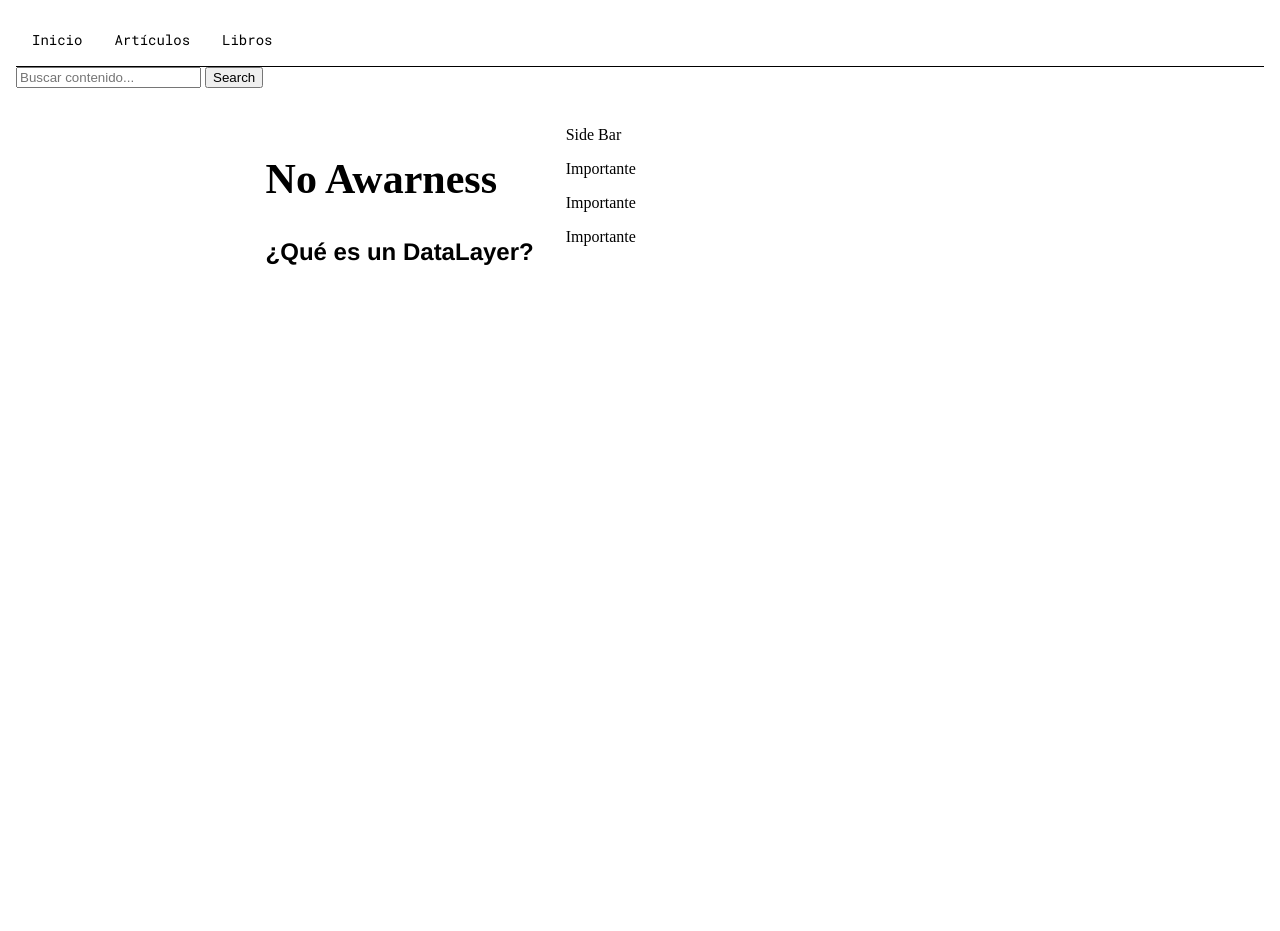
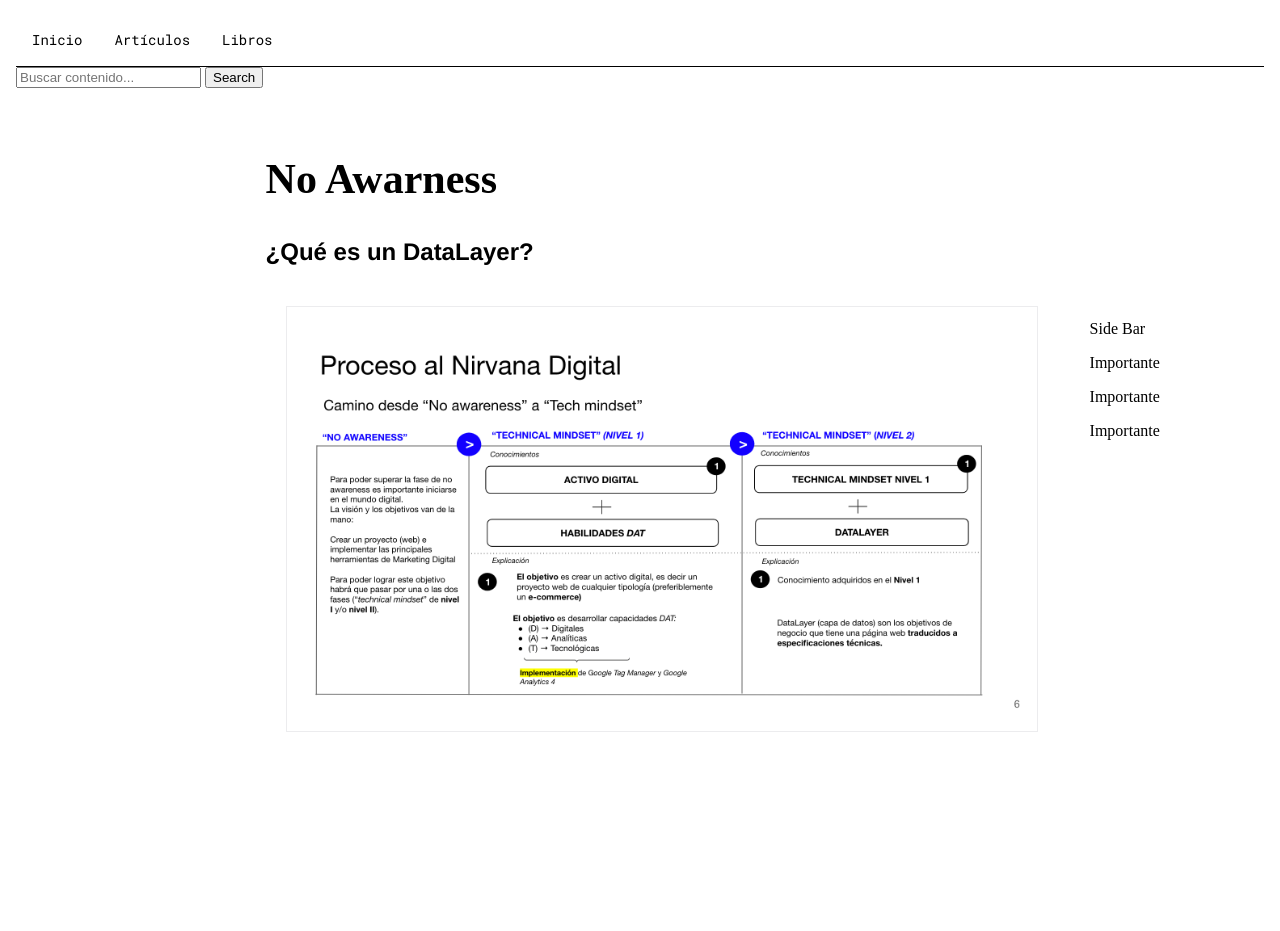
Before and after one commit to ManuData/blog_penv, a Django app: template mysite/blog/templates/blog/article.html in a window 1280 px wide. Shown: the top 931 px of the page. Run offline with Django 4.2, Linux system fonts and the light colour scheme; the template is opened without the code that fills it, so the values that code supplies are empty.

Commit message:
Save before adding image in the Model

```diff
--- a/mysite/blog/static/blog/article.css
+++ b/mysite/blog/static/blog/article.css
@@ -8,6 +8,34 @@ html{
 
 }
 
+.blog-container{
+    display:flex;
+    justify-content: center;
+    align-items: center;
+    margin:20px 0px;
+    flex-wrap:wrap;
+    }
+
+.blog-box{
+    width:750px;
+    background-color: #ffffff;
+    border:1px solid #ececee;
+    margin:20px;
+}
+
+.blog-img{
+    width:100%;
+    height:auto;
+
+}
+
+.blog-img img{
+
+    width:100%;
+    height:100%;
+    object-fit: cover;
+    object-position:center;
+}
 
 
 /* TEST LOGIC FOR DESKTOP*/
@@ -48,7 +76,7 @@ html{
    }
 
 
-  }
+}
 
 
 /*TEST FOR MOBILE*/
@@ -58,7 +86,7 @@ html{
 *{
     font-family: 'Roboto Mono', monospace;
     font-size:14px;
+
 }
 
-
 }
--- a/mysite/blog/static/blog/articles.css
+++ b/mysite/blog/static/blog/articles.css
@@ -43,8 +43,6 @@ ul{
 .blog-heading h3{
     font-size:2.4rem;
     font-weight: 600;
-
-
 
 }
 
--- a/mysite/blog/templates/blog/article.html
+++ b/mysite/blog/templates/blog/article.html
@@ -16,6 +16,18 @@
                 {% endautoescape %}
                  </p>
             <h2 id = "h2-article">¿Qué es un DataLayer?</h2>
+
+            <!--Image Container-->
+            <div class="blog-container">
+                <!-- Box 1-->
+                <div class="blog-box">
+                    <!-- Img-->
+                    <div class="blog-img">
+                        <img src="{% static 'blog/images/test2.png' %}" alt="">
+                    </div>
+                </div>
+
+            </div>
 
         </article>
         <aside class="sticky">Side Bar
```
Also changed, not shown: mysite/blog/static/blog/images/test2.png (added).
